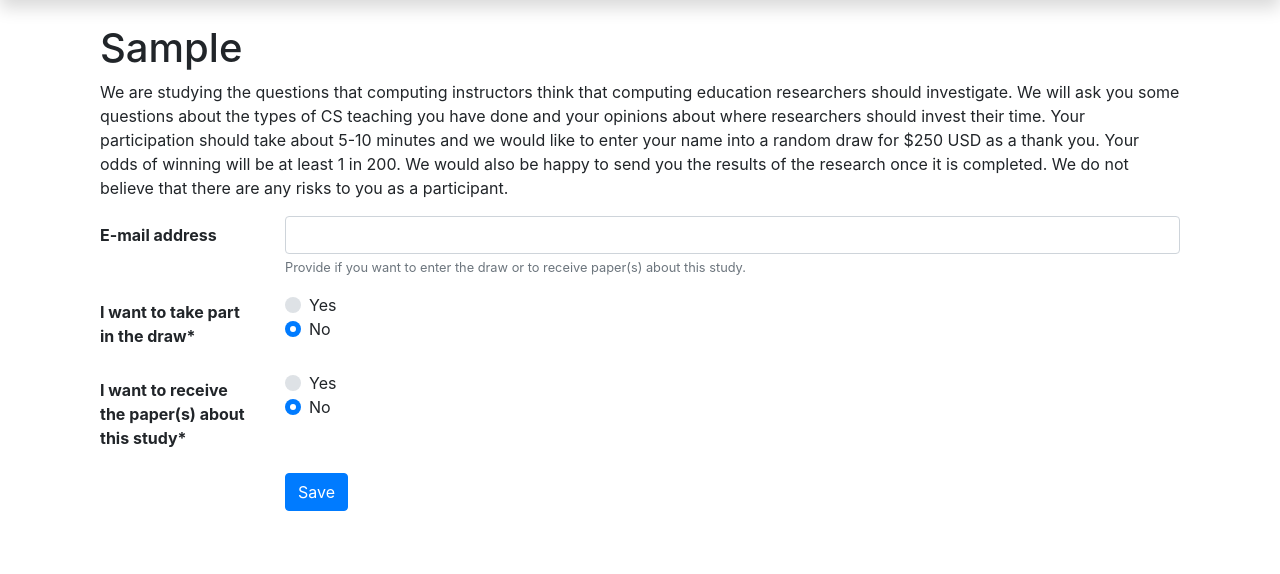
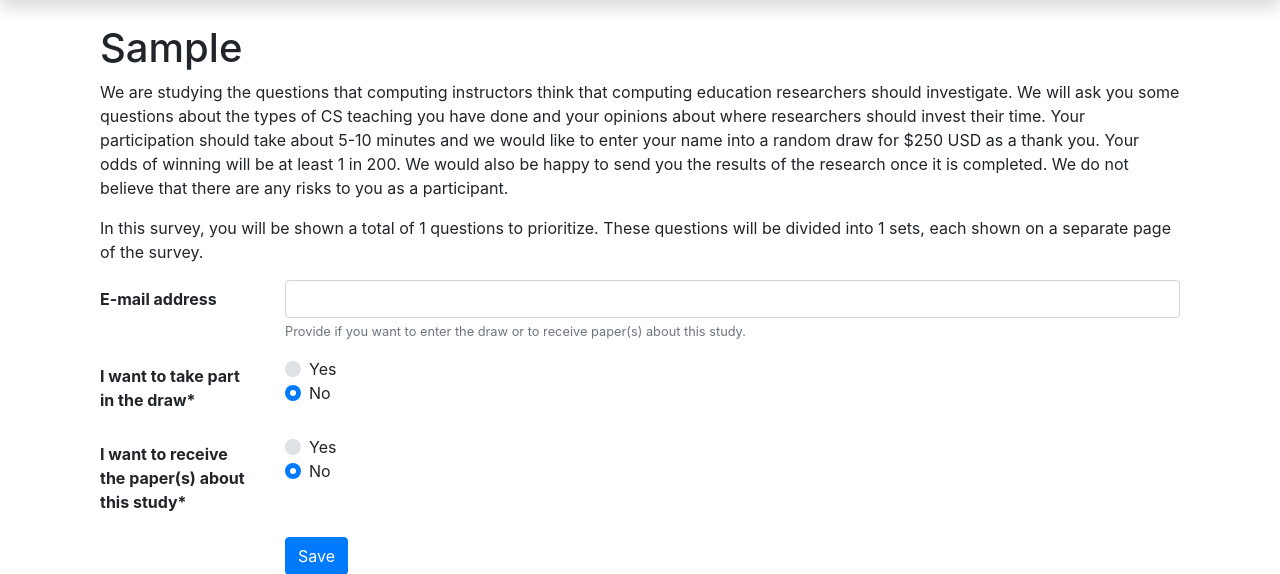
Before and after one commit to pbanaszkiewicz/questions_ranker, a Django app: template questions_ranker/templates/ranker/email.html in a window 1280 px wide. Shown: the part 56-630 px from the top of the page. Run offline with Django 3.2, Linux system fonts and the light colour scheme; tables that the repository leaves empty hold one stand-in row (values such as "Sample post"); the template is opened without the code that fills it: values that come from a table or form of the project are taken from there, most other values are stand-ins (such as "Sample title", 1, 10 or a date in 2020); parts of the project's set-up code (start-up, migrations or seed data) failed here and were passed over; some libraries are stand-ins or nearby versions.

Commit message:
Rank email: add paragraph about number of questions to prioritize

```diff
--- a/questions_ranker/ranker/views.py
+++ b/questions_ranker/ranker/views.py
@@ -156,12 +156,16 @@ def rank_email(request, hash_id):
         form = DrawEntryForm()
 
     page_header = _("Page {} of 4").format(1)
+    questions_num = ranking.entries.count()
+    categories_num = 2
 
     context = {
         'title': _("Questions for Computing Education Researchers"),
         'hash_id': hash_id,
         'form': form,
         'page_header': page_header,
+        'questions_num': questions_num,
+        'categories_num': categories_num,
     }
 
     return render(request, "ranker/email.html", context)
--- a/questions_ranker/templates/ranker/email.html
+++ b/questions_ranker/templates/ranker/email.html
@@ -5,6 +5,7 @@
 {% block content %}
 <div class="col-12">
   <p>We are studying the questions that computing instructors think that computing education researchers should investigate. We will ask you some questions about the types of CS teaching you have done and your opinions about where researchers should invest their time. Your participation should take about 5-10 minutes and we would like to enter your name into a random draw for $250 USD as a thank you. Your odds of winning will be at least 1 in 200. We would also be happy to send you the results of the research once it is completed. We do not believe that there are any risks to you as a participant.</p>
+  <p>In this survey, you will be shown a total of {{ questions_num }} questions to prioritize. These questions will be divided into {{ categories_num }} sets, each shown on a separate page of the survey.</p>
 </div>
 <div class="col-12">
   {% crispy form %}
```
